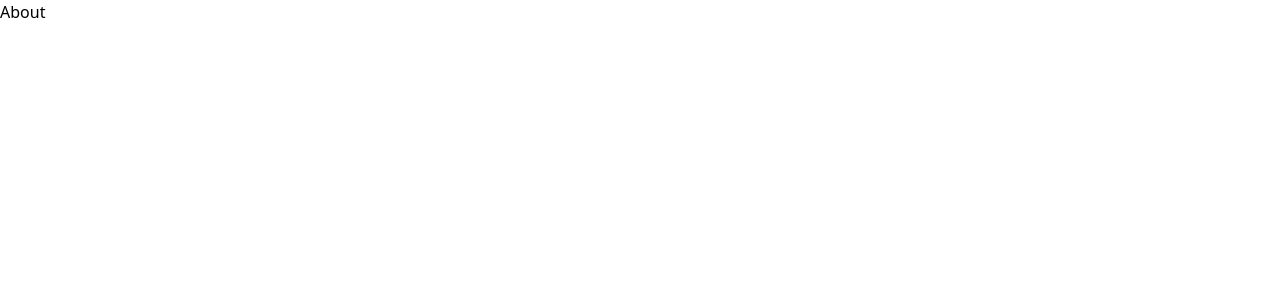
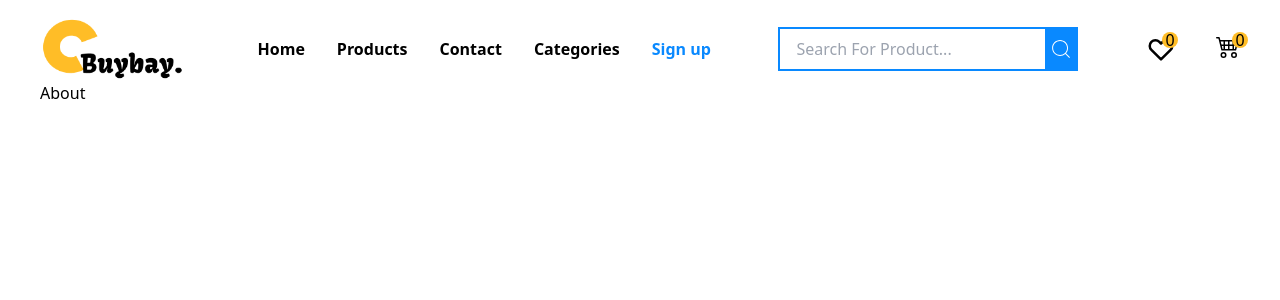
Before and after one commit to syntaxdesigner01/Buybay, a Next.js app: page /about in a window 1280 px wide. Shown: the top 300 px of the page. Built offline with nearby package versions, Linux system fonts and the light colour scheme.

Commit message:
feature: Added Navbar component to About and Home pages, updated Navbar with new design and functionality, and modified Home page layout

```diff
--- a/src/app/(Home)/about/page.tsx
+++ b/src/app/(Home)/about/page.tsx
@@ -1,10 +1,12 @@
 import HomeTopBar from '@/app/components/HomeTopBar'
+import Navbar from '@/app/components/Navbar'
 import React from 'react'
 
 export default function About() {
   return (
-    <main>
+    <main className='px-10'>
         <HomeTopBar/>
+        <Navbar/>
       <div>About</div>
     </main>
   );
--- a/src/app/(Home)/page.tsx
+++ b/src/app/(Home)/page.tsx
@@ -5,9 +5,9 @@ import Navbar from '../components/Navbar'
 
 export default function Home() {
   return (
-    <main className='px-10 '>
+    <section className='px-10 '>
       <HomeTopBar/>
       <Navbar/>
-    </main>
+    </section>
   )
 }
--- a/src/app/components/Navbar.tsx
+++ b/src/app/components/Navbar.tsx
@@ -1,8 +1,21 @@
-import { HiMenuAlt1 } from "react-icons/hi";
+"use client";
+import Link from "next/link";
+import { HiMenuAlt1, HiOutlineHeart } from "react-icons/hi";
+import { BsCart4 } from "react-icons/bs";
+import { useState } from "react";
+import { usePathname } from "next/navigation";
+import Image from "next/image";
+import { CiSearch } from "react-icons/ci";
 
 export default function Navbar() {
+  const [likeCount, setLikeCount] = useState<number>(0);
+  const [cartItemCount, setCartItemCount] = useState<number>(0);
+  const path = usePathname()
+
   return (
-    <section className="pt-10">
+    <section className="pt-4">
+      {path === "/" ? (
+        <section className=" flex justify-between items-center border-t">
           <section>
             <button className="bg-primary text-white px-4 font-[500] flex p-2 items-center  gap-4">
               <HiMenuAlt1 className="text-white" />
@@ -18,12 +31,81 @@ export default function Navbar() {
             </button>
           </section>
 
-
-<nav>
-
+          <nav className="flex gap-10 font-semibold">
+            <Link href={"/"}>Home</Link>
+            <Link href={"/"}>Products</Link>
+            <Link href={"/"}>Contact</Link>
+            <Link href={"/"}>Categories</Link>
+            <Link href={"/"} className="text-primary">
+              Sign up
+            </Link>
           </nav>
 
+          <section className="flex gap-10">
+            <div className="relative">
+              <HiOutlineHeart className="text-3xl" />
+              <div className="bg-[#FFBD27] h-4 w-4 p-1 rounded-full flex justify-center items-center absolute top-[-0.1em] left-4  right-0">
+                <span>{likeCount}</span>
+              </div>
+            </div>
 
+            <div className="relative">
+              <BsCart4 className="text-2xl" />
+              <div className="bg-[#FFBD27] h-4 w-4 p-1 rounded-full flex justify-center items-center absolute top-[-0.1em] left-4  right-0">
+                <span>{cartItemCount}</span>
+              </div>
+            </div>
+          </section>
+        </section>
+      ) : (
+        <section className="flex justify-between items-center">
+          <section>
+            <Image src={"/logo.png"} alt="" width={150} height={150} />
+          </section>
+
+          <nav className="flex gap-8 font-semibold">
+            <Link href={"/"}>Home</Link>
+            <Link href={"/"}>Products</Link>
+            <Link href={"/"}>Contact</Link>
+            <Link href={"/"}>Categories</Link>
+            <Link href={"/"} className="text-primary">
+              Sign up
+            </Link>
+          </nav>
+
+          <section className="border-2 flex justify-between  border-primary w-[25%] ">
+            <div className="w-full">
+              <input
+                type="text"
+                placeholder="Search For Product..."
+                className="w-full h-full outline-none px-4"
+              />
+            </div>
+
+            <div className="h-10 w-[12%] text-white bg-primary flex justify-center items-center">
+              <button className="  ">
+                <CiSearch className="h-6 w-6 font-extrabold" />
+              </button>
+            </div>
+          </section>
+
+          <section className="flex gap-10">
+            <div className="relative">
+              <HiOutlineHeart className="text-3xl" />
+              <div className="bg-[#FFBD27] h-4 w-4 p-1 rounded-full flex justify-center items-center absolute top-[-0.1em] left-4  right-0">
+                <span>{likeCount}</span>
+              </div>
+            </div>
+
+            <div className="relative">
+              <BsCart4 className="text-2xl" />
+              <div className="bg-[#FFBD27] h-4 w-4 p-1 rounded-full flex justify-center items-center absolute top-[-0.1em] left-4  right-0">
+                <span>{cartItemCount}</span>
+              </div>
+            </div>
+          </section>
+        </section>
+      )}
     </section>
   );
 }
```
Lines whose indentation alone changed are shown as unchanged.
